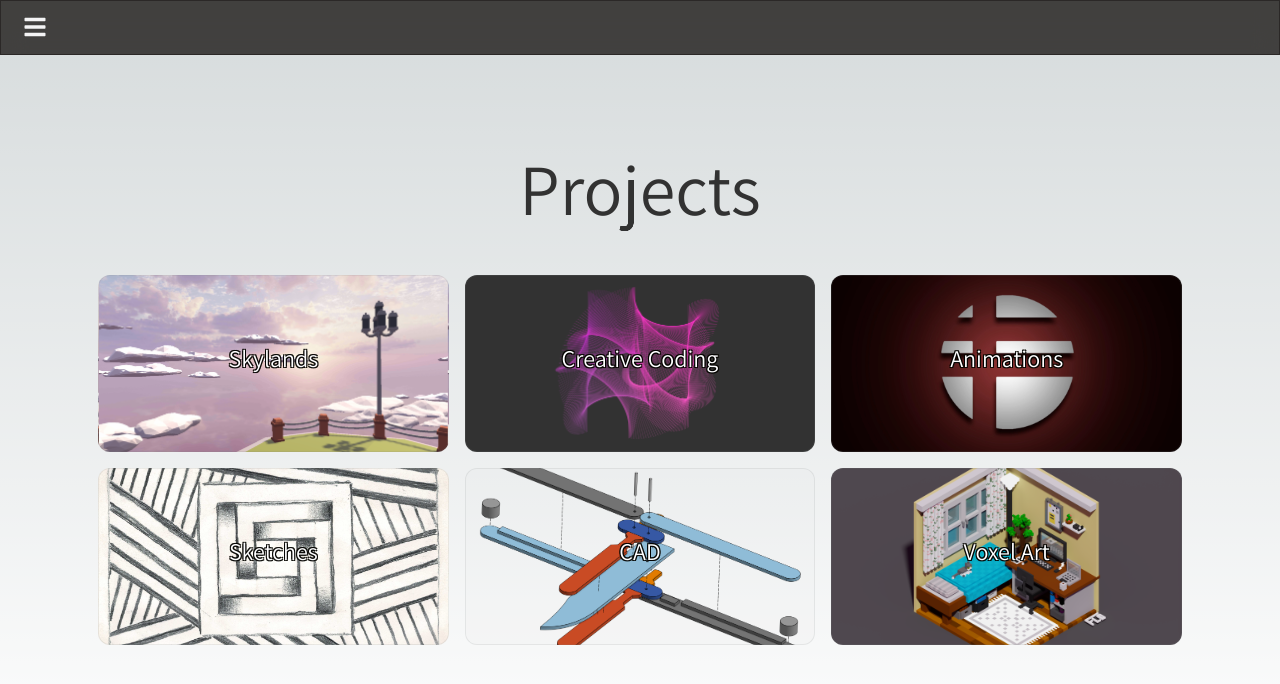
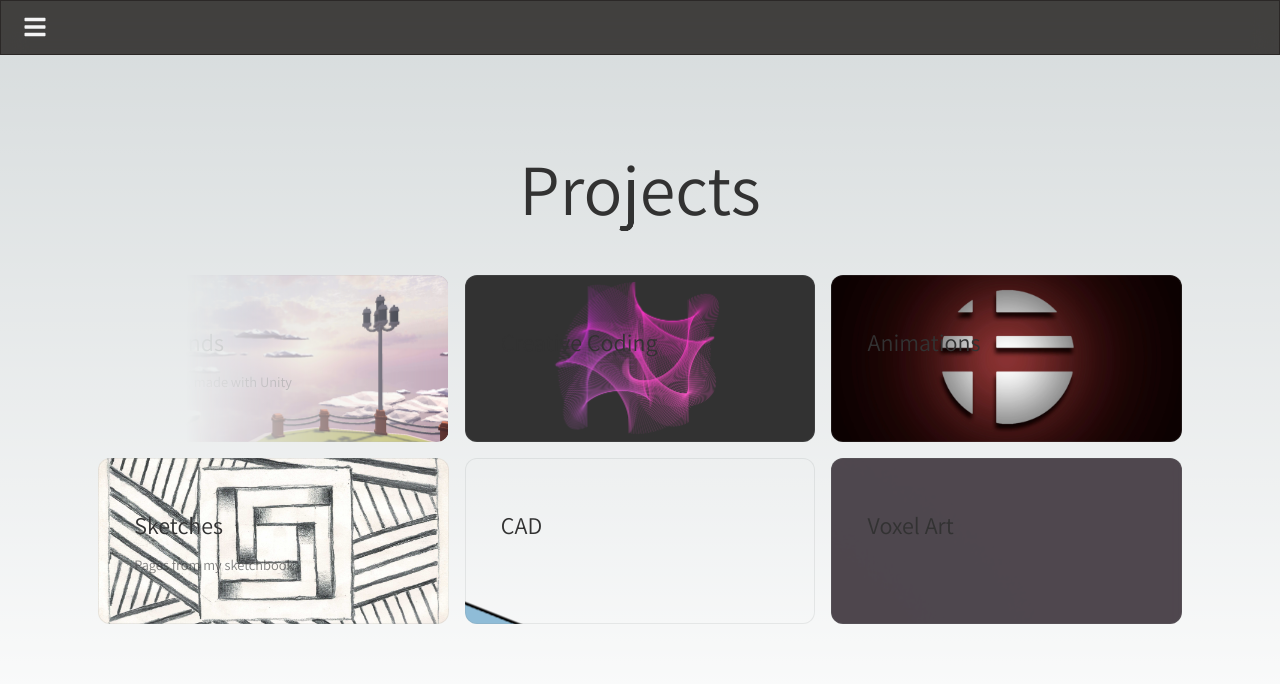
Before and after one commit to flokleiser/nextjs-flo, a Next.js app: page /projects in a window 1280 px wide. Shown: the top 684 px of the page. Built offline with nearby package versions, Linux system fonts and the light colour scheme.

Commit message:
i hate those cards so much

```diff
--- a/app/page.js
+++ b/app/page.js
@@ -4,12 +4,42 @@ import Image from 'next/image'
 export default function Home() {
   return (
     <main className={styles.main}>
-       {/* <div className="relative flex place-items-center before:absolute before:h-[300px] before:w-[480px] before:-translate-x-1/2 before:rounded-full before:bg-gradient-radial before:from-white before:to-transparent before:blur-2xl before:content-[''] after:absolute after:-z-20 after:h-[180px] after:w-[240px] after:translate-x-1/3 after:bg-gradient-conic after:from-sky-200 after:via-blue-200 after:blur-2xl after:content-[''] before:dark:bg-gradient-to-br before:dark:from-transparent before:dark:to-blue-700 before:dark:opacity-10 after:dark:from-sky-900 after:dark:via-[#0141ff] after:dark:opacity-40 before:lg:h-[360px] z-[-1]">
-      </div> */}
-
-        <h1 className={styles.title}>
-          Florian Kleiser
-        </h1>
+      <div className="relative
+      flex
+      place-items-center
+      before:absolute
+      before:h-[300px]
+      before:w-[480px]
+      before:-translate-x-1/2
+      before:rounded-full
+      before:bg-gradient-radial
+      before:from-white
+      before:to-transparent
+      before:blur-2xl
+      before:content-['']
+      after:absolute
+      after:-z-20
+      after:h-[180px]
+      after:w-[240px]
+      after:translate-x-1/3
+      after:bg-gradient-conic
+      after:from-sky-200
+      after:via-blue-200
+      after:blur-2xl
+      after:content-['']
+      before:dark:bg-gradient-to-br
+      before:dark:from-transparent
+      before:dark:to-blue-700
+      before:dark:opacity-10
+      after:dark:from-sky-900
+      after:dark:via-[#0141ff]
+      after:dark:opacity-40
+      before:lg:h-[360px]
+      z-[-1]">
+      </div>
+      <h1 className={styles.title}>
+        Florian Kleiser
+      </h1>
       <h2 className={styles.subtitle}>
         Portfolio
       </h2>
--- a/app/page.module.css
+++ b/app/page.module.css
@@ -85,15 +85,14 @@
 
 
 .card {
-  padding: 4rem 2.2rem;
-  color: #ffffffff;
+  padding: 3rem 2.2rem;
+  /* color: #ffffffff; */
   /* color: var(--card-font-rgb); */
   border-radius: var(--border-radius);
-  background: rgba(var(--card-rgb), 0.1);
+  /* background: rgba(var(--card-rgb), 0.1); */
   border: 1px solid rgba(var(--card-border-rgb), 0.15);
   transition: transform 200ms, border 200ms;
-  background-size: cover;
-  background-position: center;
+  background-position: right;
   margin-bottom: 1rem;
   margin-left: 0.5rem;
   margin-right: 0.5rem;
@@ -110,14 +109,14 @@
   font-size: 1.5rem;
   font-weight: normal;
   /* text-shadow: 0px 0px 20px rgb(28,25,23); */
-  text-shadow:
+  /* text-shadow:
     -1px -1px 0px rgba(0, 0, 0, 0.8),
     1px -1px 0px rgba(0, 0, 0, 0.8),
     -1px 1px 0px rgba(0, 0, 0, 0.8),
     1px 1px 0px rgba(0, 0, 0, 0.8);
-  filter: drop-shadow(0px 0px 0px rgba(28,25,2,0.8));
+  filter: drop-shadow(0px 0px 0px rgba(28,25,2,0.8)); */
   margin-bottom: 0.7rem;
-  text-align: center;
+  /* text-align: center; */
 }
 
 
@@ -127,7 +126,7 @@
   font-size: 0.9rem;
   line-height: 1.5;
   max-width: 30ch;
-  text-align: center;
+  /* text-align: center; */
 }
 
 /*
--- a/app/projects/page.js
+++ b/app/projects/page.js
@@ -18,21 +18,33 @@ export default function projects() {
             <a
            href='/projects/skylands'
            className={styles.card}
-           style={{
-                backgroundImage: 'url("/images/skylandslogo5.png")'
-           }}
+           style={{ backgroundImage: 'url("/images/skylandslogo5.png")',
+                backgroundSize: '101%',
+                backgroundPosition: 'center',
+                maskImage: 'linear-gradient(to right, transparent, black)',
+                maskSize: '75% 100%',
+                maskPosition: 'right',
+                maskRepeat: 'no-repeat',
+                WebkitMaskImage: 'linear-gradient(to right, transparent, black)',
+                WebkitMaskSize: '75% 100%',
+                WebkitMaskPosition: 'right',
+                WebkitMaskRepeat: 'no-repeat',
+          }}
                 rel="noopener noreferrer"
             >
             <h2>
                 Skylands
             </h2>
+            <p>VR Game, made with Unity</p>
             </a>
 
 
             <a
             href = '/projects/creative-coding'
             className={styles.card}
-            style={{ backgroundImage: 'url("/images/cropped.png")' }}
+            style={{ backgroundImage: 'url("/images/cropped.png")' ,
+            backgroundSize: 'cover',
+            backgroundPosition: 'center'}}
             rel="noopener noreferrer"
             >
             <h2>
@@ -43,7 +55,9 @@ export default function projects() {
             <a
             href = '/projects/animations'
             className={styles.card}
-            style={{ backgroundImage: 'url("/images/animlogo2.png")' }}
+            style={{ backgroundImage: 'url("/images/animlogo2.png")',
+            backgroundSize: 'cover',
+            backgroundPosition: 'center'}}
             rel="noopener noreferrer"
             >
             <h2>
@@ -54,13 +68,15 @@ export default function projects() {
             <a
             className={styles.card}
             href = '/projects/sketches'
-            // style={{ backgroundImage: 'url("/images/BRW7440BB876FAE_002226_Part8-1.png")' }}
-            style={{ backgroundImage: 'url("/images/sketches card.png")' }}
+            style={{ backgroundImage: 'url("/images/sketches card.png")',
+                    backgroundSize: 'cover',
+                    backgroundPosition: 'center'}}
             rel="noopener noreferrer"
             >
             <h2>
                 Sketches
             </h2>
+            <p>Pages from my sketchbook</p>
             </a>
 
             <a
--- a/tailwind.config.js
+++ b/tailwind.config.js
@@ -6,7 +6,13 @@ module.exports = {
     "./components/**/*.{js,ts,jsx,tsx,mdx}",
   ],
   theme: {
-    extend: {},
+    extend: {
+      // backgroundImage: {
+      // 'gradient-radial': 'radial-gradient(var(--tw-gradient-stops))',
+      // 'gradient-conic':
+      //   'conic-gradient(from 180deg at 50% 50%, var(--tw-gradient-stops))',
+      // },
+    },
   },
   plugins: [],
 }
```
Also changed, not shown: public/images/transparent.png (added).
